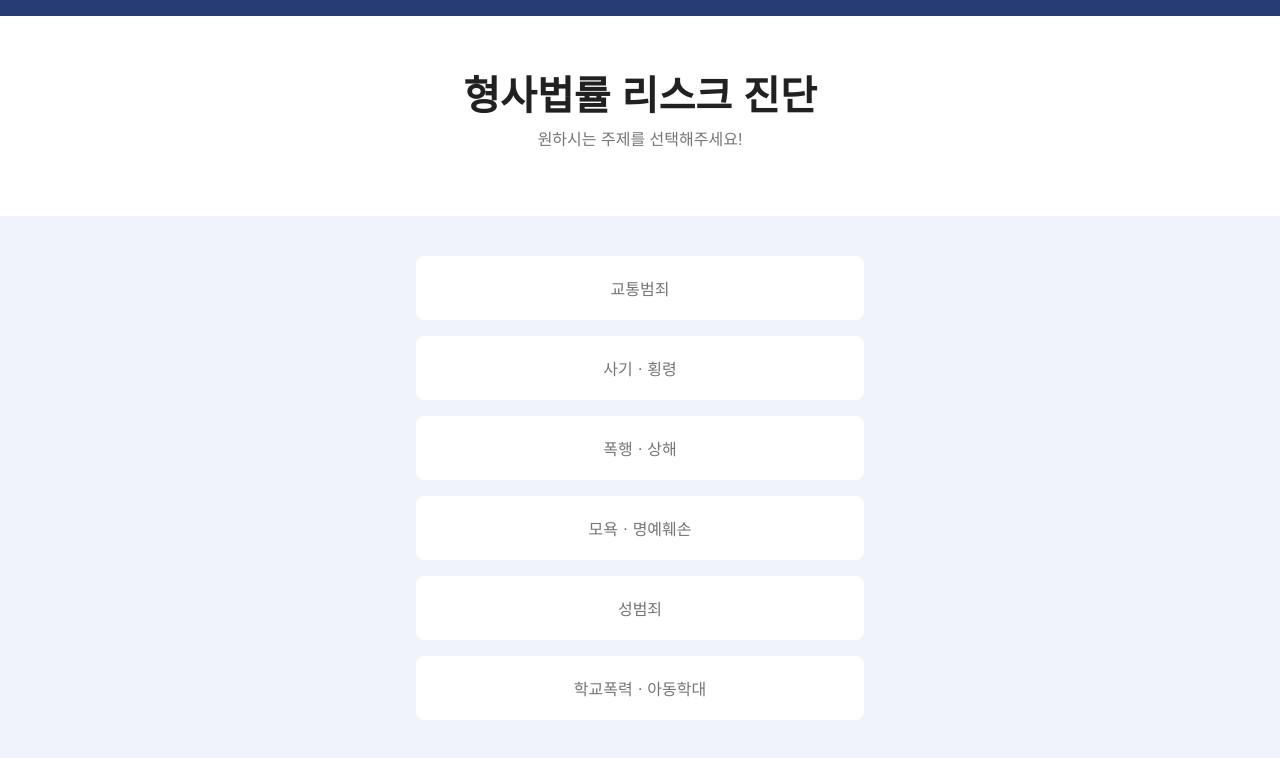
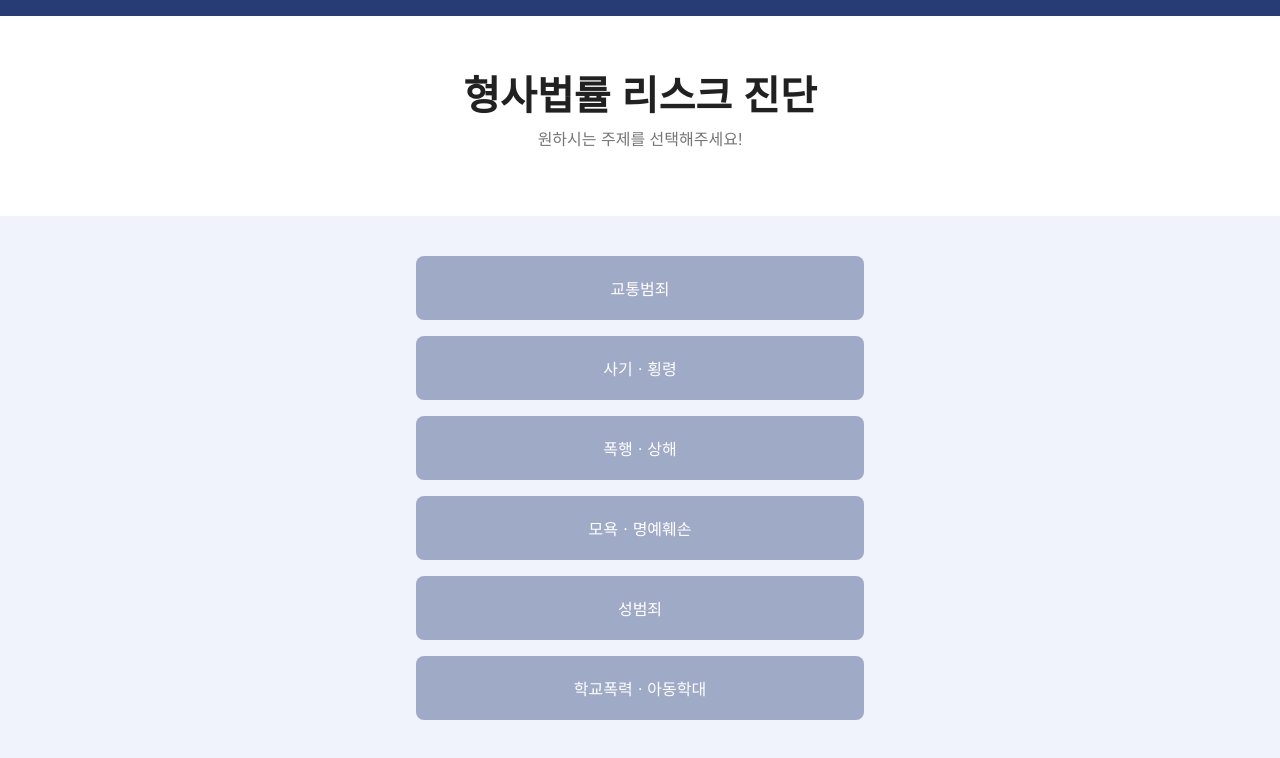
Before and after one commit to reisyun/question-lawyer, a React (Create React App) app: page /#/theme in a window 1280 px wide. Shown: the top 758 px of the page. Built offline with nearby package versions, Linux system fonts and the light colour scheme; no server answers.

Commit message:
fix: Modify inputs style

```diff
--- a/src/components/Select.tsx
+++ b/src/components/Select.tsx
@@ -52,34 +52,47 @@ const SelectBlock = styled.div`
 `;
 
 const baseStyle = ({ theme }: ThemeProps) => css`
+  background: rgba(39, 60, 117, 0.4);
+  border: 0;
+  color: white;
+  transition: background 0.2s;
+
+  &:hover {
+    background: rgba(39, 60, 117, 0.6);
+  }
+
+  &.selected {
+    background: rgba(39, 60, 117, 0.8);
+  }
+
   margin-top: 16px;
-  background: white;
+  /* background: white; */
   /* transition 주기 위해 border-color = 투명 */
-  color: ${theme.palette.color.secondary};
+  /* color: ${theme.palette.color.secondary}; */
 
-  border-color: transparent;
+  /* 더 나은 가시성을 위해 추가 */
+  /* border: 1px solid rgba(39, 60, 117, 0.25); */
   border-radius: 8px;
-  /* 더 나은 가시성을 위해 추가 */
   box-shadow: 0 0.5px 2px rgba(0, 0, 0, 0.05);
 
-  transition: border-color 0.2s, font-weight 0.2s, color 0.2s;
+  /* transition: border-color 0.2s, font-weight 0.2s, color 0.2s; */
 
   /* focus만 할 경우 다른 곳을 클릭할 시 스타일이 사라지는 문제 보안 */
-  &.selected {
-    border: 2px solid ${theme.palette.color.main};
-    color: ${theme.palette.color.main};
-  }
+  // &.selected {
+  /* border: 2px solid ${theme.palette.color.main}; */
+  /* color: ${theme.palette.color.main}; */
+  // }
 
   /* tab 버튼을 누를 경우 포커스 스타일 */
-  &:focus {
+  /* &:focus {
     background: ${theme.palette.overlay.focus};
-  }
+  } */
 
-  @media (max-width: 768px) {
-    &:hover {
-      background: white;
-    }
-  }
+  // @media (max-width: 768px) {
+  //   &:hover {
+  //     background: white;
+  //   }
+  // }
 `;
 
 const SelectButton = styled(Button)`
@@ -94,11 +107,14 @@ const SelectInput = styled(Input)`
   ${baseStyle};
   height: 64px;
   font-size: ${({ theme }) => theme.size.fontSize.md};
-  color: ${({ theme }) => theme.palette.color.secondary};
+  /* color: ${({ theme }) => theme.palette.color.secondary}; */
   text-align: center;
 
+  color: white;
+
   &::placeholder {
-    color: ${({ theme }) => theme.palette.color.secondary};
+    color: white;
+    /* color: ${({ theme }) => theme.palette.color.secondary}; */
   }
 
   &:focus {
--- a/src/components/TextArea.tsx
+++ b/src/components/TextArea.tsx
@@ -23,16 +23,17 @@ function TextArea({ value, placeholder, onChange }: TextAreaProps) {
 const StyledTextArea = styled(TextareaAutosize)`
   resize: none;
   overflow-y: hidden;
+  font-family: 'Noto Sans KR', sans-serif;
 
   padding: 8px;
   width: 100%;
   background: white;
   /* focus 해제 시 글씨가 움직여지는 부분 막음 */
-  border: 2px solid transparent;
+  /* 더 나은 가시성을 위해 추가 */
+  border: 2px solid rgba(39, 60, 117, 0.25);
   border-radius: 8px;
-  /* 더 나은 가시성을 위해 추가 */
   box-shadow: 0 0.5px 2px rgba(0, 0, 0, 0.05);
-  font-family: 'Noto Sans KR', sans-serif;
+  transition: border-color 0.2s;
 
   &:focus {
     outline: none;
--- a/src/pages/Subject.tsx
+++ b/src/pages/Subject.tsx
@@ -38,10 +38,14 @@ const List = styled.div`
 `;
 
 const StyledButton = styled(Button)`
+  background: rgba(39, 60, 117, 0.4);
+  border: 0;
+  color: white;
+
   margin: 8px 0;
-  background: white;
-  color: ${({ theme }) => theme.palette.color.secondary};
-
+  /* background: white; */
+  /* color: ${({ theme }) => theme.palette.color.secondary}; */
+  /* border: 1px solid rgba(39, 60, 117, 0.25); */
   transition: background 0.2s, color 0.2s;
 
   &:hover {
--- a/src/pages/Theme.tsx
+++ b/src/pages/Theme.tsx
@@ -57,11 +57,16 @@ const List = styled.div`
 `;
 
 const StyledButton = styled(Button)`
+  background: rgba(39, 60, 117, 0.4);
+  border: 0;
+  color: white;
+
   margin: 8px 0;
-  background: white;
-  color: ${({ theme }) => theme.palette.color.secondary};
-
-  transition: background 0.2s, color 0.2s;
+  /* background: white; */
+  /* color: ${({ theme }) => theme.palette.color.secondary}; */
+  /* border: 1px solid rgba(39, 60, 117, 0.25); */
+  /* box-shadow: 0 0.5px 2px rgba(0, 0, 0, 0.1); */
+  /* transition: background 0.2s, color 0.2s; */
 
   &:hover {
     background: ${({ theme }) => theme.palette.color.main};
```
